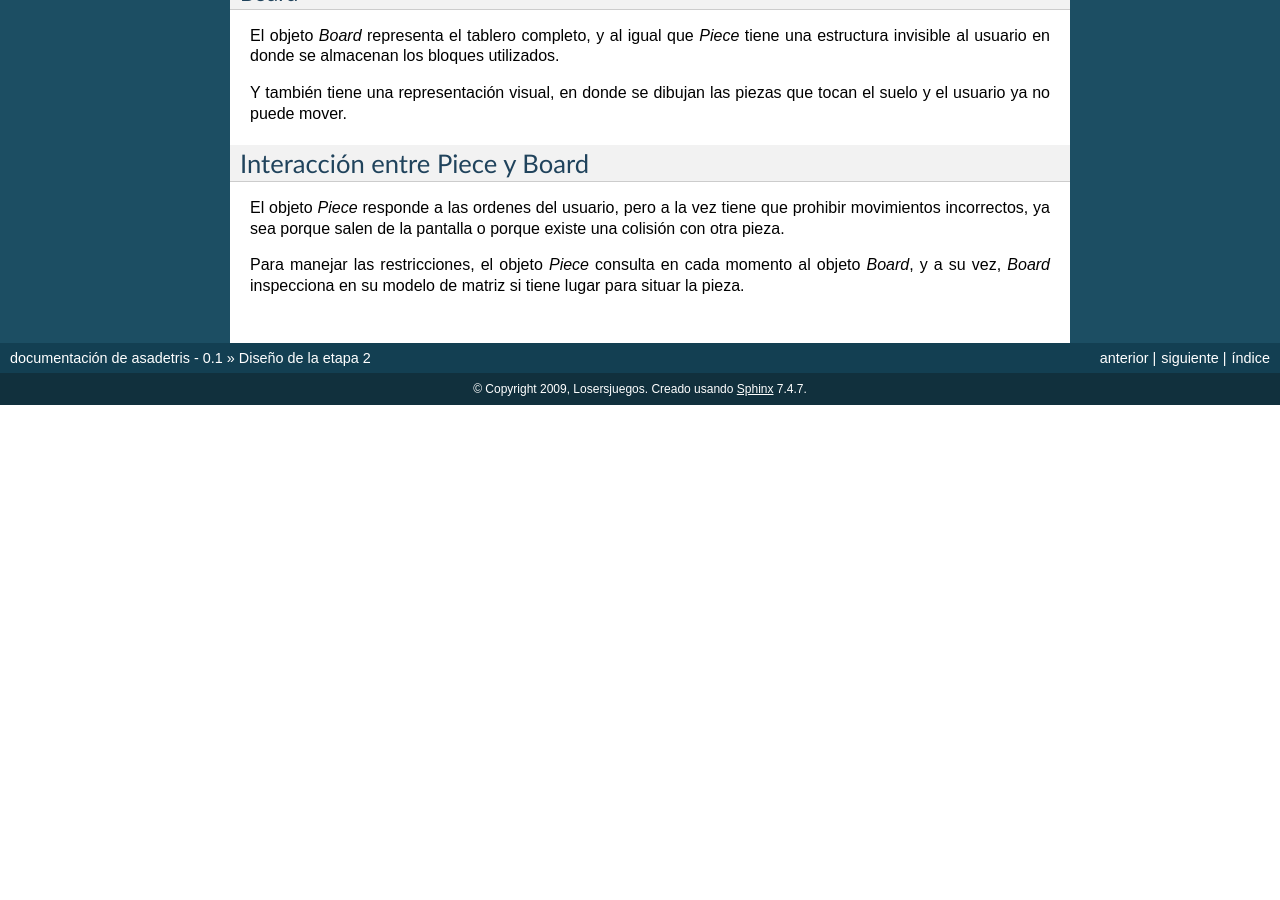
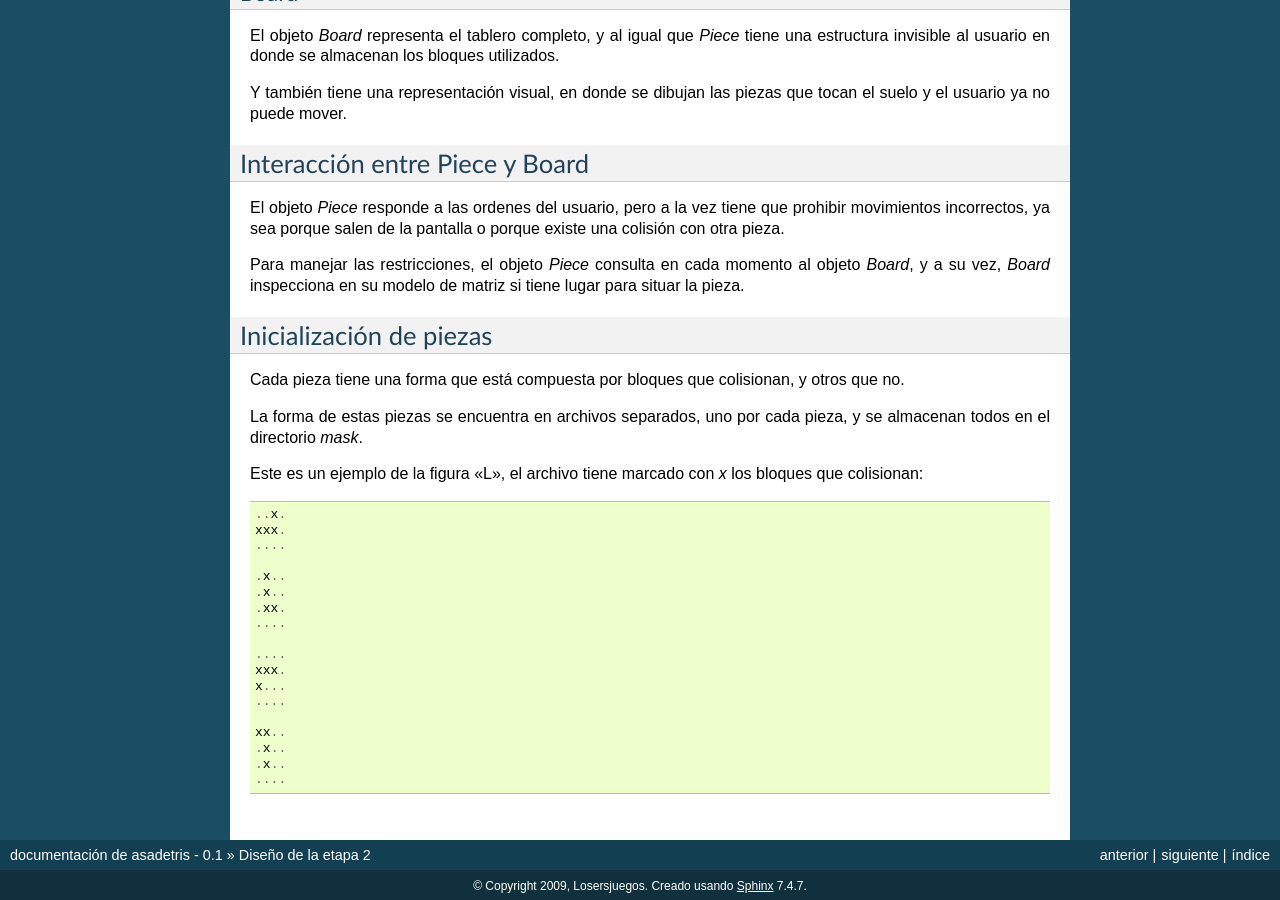
Before and after one commit to hugoruscitti/asadetris, a Sphinx documentation site: the page built from doc/source/diseno_etapa_2.rst, in a window 1280 px wide and 900 px high, scrolled down 1875 px. Built offline with Sphinx 7.4.7, drawn with Linux system fonts in a browser that asks for light colours; before the commit the page ends 2280 px from its top, so only the background shows below that; some of the changed text lies outside the part shown.

Commit message:
documentando la estrategia de colisiones.

```diff
--- a/doc/source/diseno_etapa_2.rst
+++ b/doc/source/diseno_etapa_2.rst
@@ -80,3 +80,36 @@ de la pantalla o porque existe una colisión con otra pieza.
 Para manejar las restricciones, el objeto *Piece* consulta en cada
 momento al objeto *Board*, y a su vez, *Board* inspecciona en su
 modelo de matriz si tiene lugar para situar la pieza.
+
+
+Inicialización de piezas
+------------------------
+
+Cada pieza tiene una forma que está compuesta por bloques que
+colisionan, y otros que no.
+
+La forma de estas piezas se encuentra en archivos separados, uno
+por cada pieza, y se almacenan todos en el directorio *mask*.
+
+Este es un ejemplo de la figura "L", el archivo tiene marcado
+con *x* los bloques que colisionan::
+
+
+    ..x.
+    xxx.
+    ....
+
+    .x..
+    .x..
+    .xx.
+    ....
+
+    ....
+    xxx.
+    x...
+    ....
+
+    xx..
+    .x..
+    .x..
+    ....
```
Also changed, not shown: doc/source/images/p2.png (added), images/pieces/p2.png, 12 other files.
